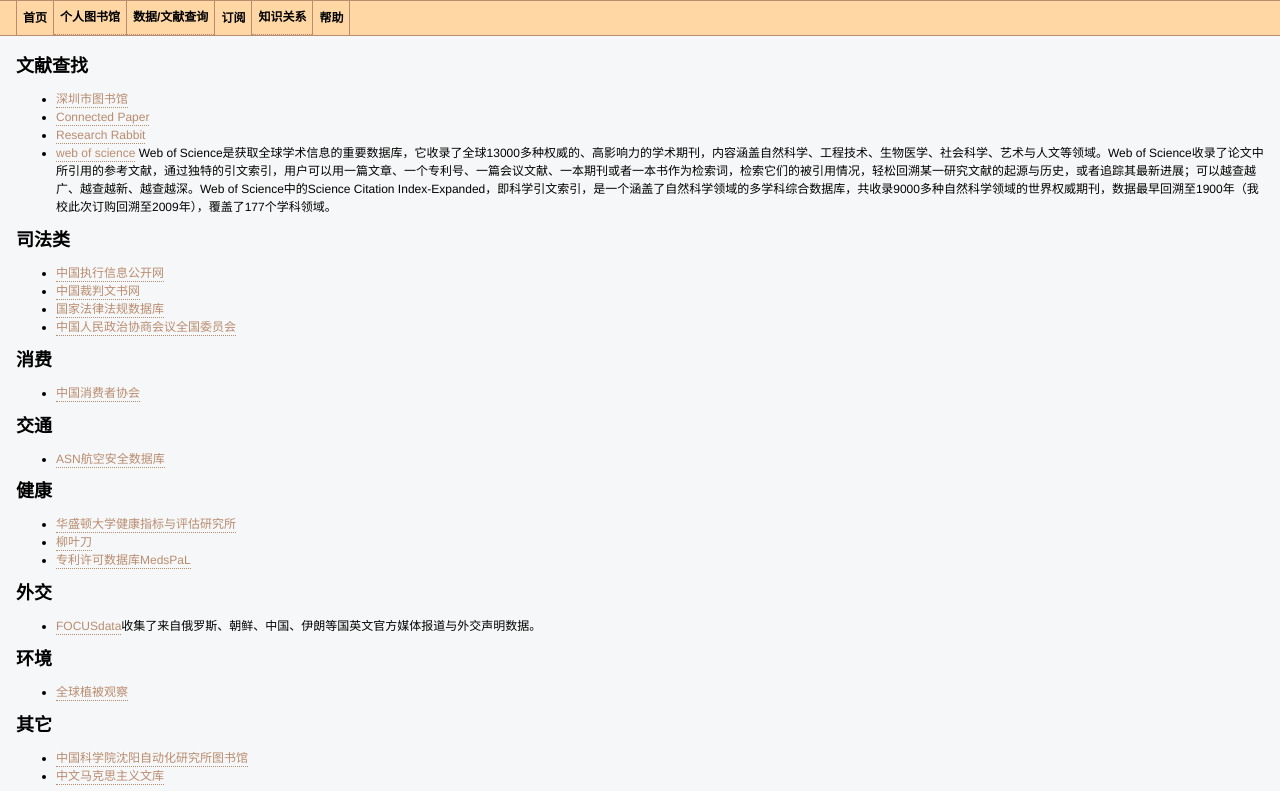
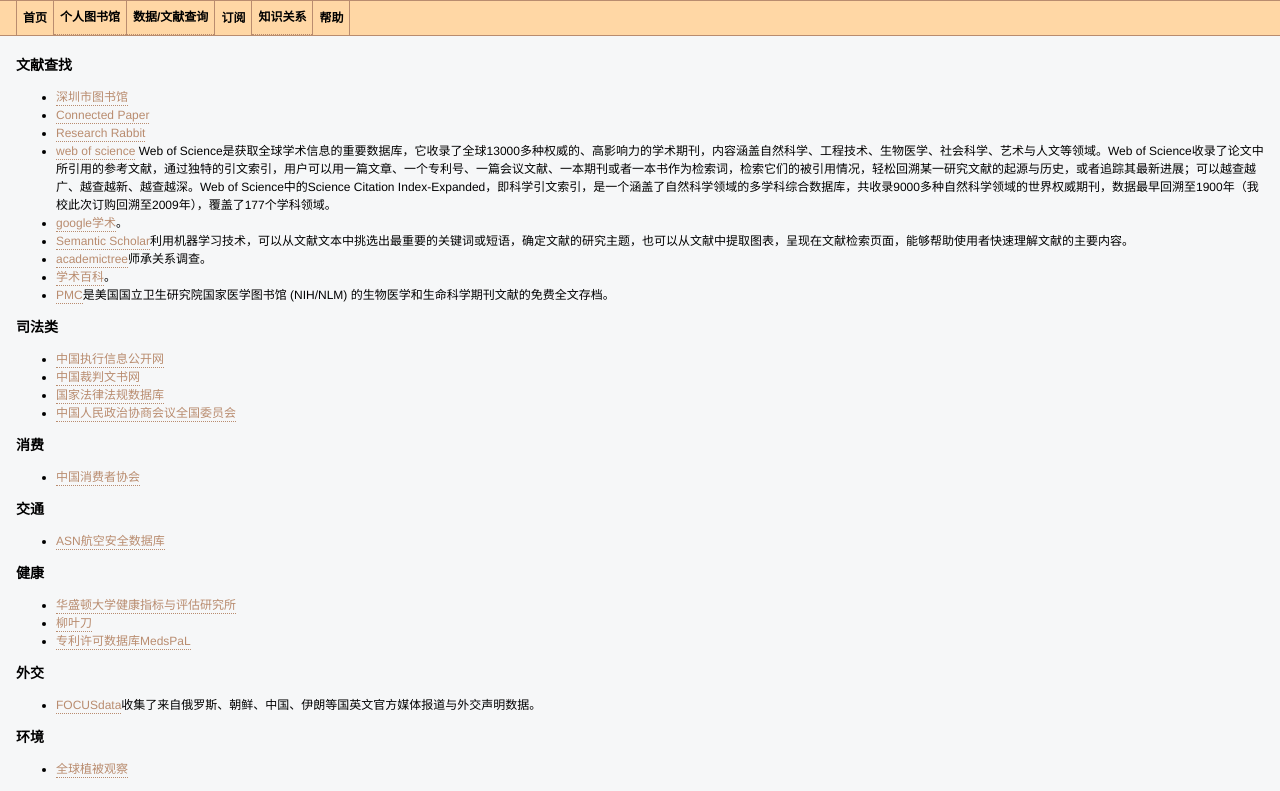
Before and after one commit to xiashuangxi/pkb, a Jekyll site: the page built from data_literature_query.md, in a window 1280 px wide. Shown: the top 791 px of the page. Built offline with Jekyll 4.4.1, drawn with Linux system fonts in a browser that asks for light colours; our own code applies the rules of GitHub Pages for plain Markdown files.

Commit message:
添加文献查找数据

```diff
--- a/data_literature_query.md
+++ b/data_literature_query.md
@@ -1,36 +1,42 @@
 ---
 layout: default
 ---
-## 文献查找
+### 文献查找
 - [深圳市图书馆](https://szlib.org.cn/index.html?locale=zh_CN)
 - [Connected Paper](https://www.connectedpapers.com/)
 - [Research Rabbit](https://www.researchrabbitapp.com/)
 - [web of science](https://www.webofscience.com)
 Web of Science是获取全球学术信息的重要数据库，它收录了全球13000多种权威的、高影响力的学术期刊，内容涵盖自然科学、工程技术、生物医学、社会科学、艺术与人文等领域。Web of Science收录了论文中所引用的参考文献，通过独特的引文索引，用户可以用一篇文章、一个专利号、一篇会议文献、一本期刊或者一本书作为检索词，检索它们的被引用情况，轻松回溯某一研究文献的起源与历史，或者追踪其最新进展；可以越查越广、越查越新、越查越深。Web of Science中的Science Citation Index-Expanded，即科学引文索引，是一个涵盖了自然科学领域的多学科综合数据库，共收录9000多种自然科学领域的世界权威期刊，数据最早回溯至1900年（我校此次订购回溯至2009年），覆盖了177个学科领域。
+- [google学术](https://scholar.google.com/)。
+- [Semantic Scholar](https://www.semanticscholar.org/)利用机器学习技术，可以从文献文本中挑选出最重要的关键词或短语，确定文献的研究主题，也可以从文献中提取图表，呈现在文献检索页面，能够帮助使用者快速理解文献的主要内容。
+- [academictree](https://academictree.org/)师承关系调查。
+- [学术百科](http://www.scholarpedia.org/)。
+- [PMC](https://www.ncbi.nlm.nih.gov/pmc/)是美国国立卫生研究院国家医学图书馆 (NIH/NLM) 的生物医学和生命科学期刊文献的免费全文存档。
 
-## 司法类
+
+### 司法类
 - [中国执行信息公开网](http://zxgk.court.gov.cn/)
 - [中国裁判文书网](https://wenshu.court.gov.cn/)
 - [国家法律法规数据库](https://flk.npc.gov.cn/)
 - [中国人民政治协商会议全国委员会](http://www.cppcc.gov.cn/)
 
-## 消费
+### 消费
 - [中国消费者协会](https://www.cca.org.cn/)
 
-## 交通
+### 交通
 - [ASN航空安全数据库](https://aviation-safety.net/)
 
-## 健康
+### 健康
 - [华盛顿大学健康指标与评估研究所](https://www.healthdata.org/)
 - [柳叶刀](https://www.thelancet.com/)
 - [专利许可数据库MedsPaL](https://www.medspal.org/)
 
-## 外交
+### 外交
 - [FOCUSdata](https://focusdataproject.com/)收集了来自俄罗斯、朝鲜、中国、伊朗等国英文官方媒体报道与外交声明数据。
 
-## 环境
+### 环境
 - [全球植被观察](https://www.globalforestwatch.org/)
 
-## 其它
+### 其它
 - [中国科学院沈阳自动化研究所图书馆](http://opac.sia.cn/)
 - [中文马克思主义文库](https://www.marxists.org/chinese/index.html)
```
Also changed, not shown: _posts/2022-05-16-参考文献信息列表.md (added, +232 -0 lines), 7 other files.
